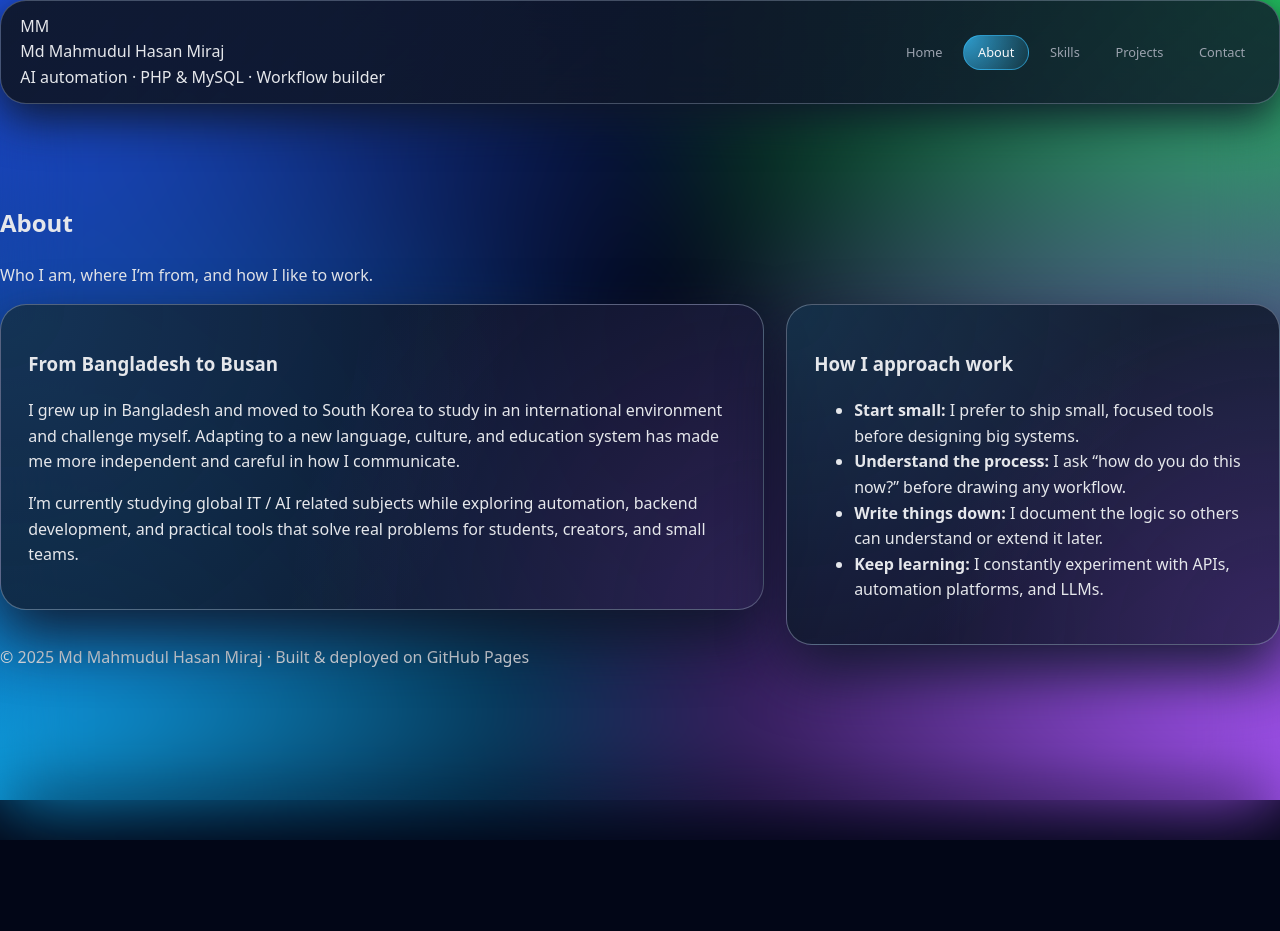
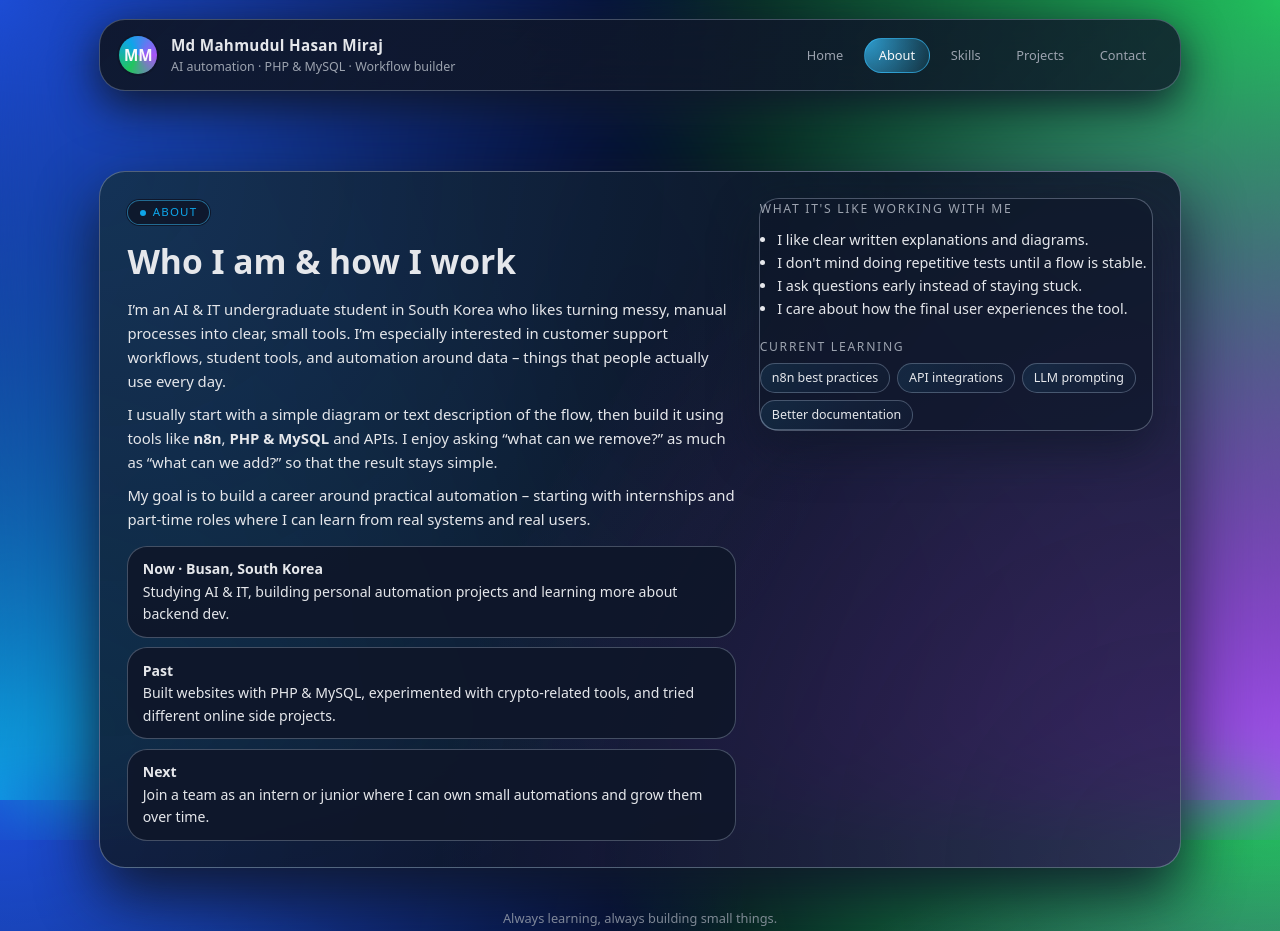
Before and after one commit to mirajmahmudul/mirajmahmudul.github.io, a plain HTML site: page about.html in a window 1280 px wide. Shown: the top 931 px of the page. Before the commit the page ends 800 px from the top, so only its background shows below. Drawn offline with Linux system fonts and the light colour scheme.

Commit message:
Update about.html

```diff
--- a/about.html
+++ b/about.html
@@ -4,97 +4,91 @@
   <meta charset="UTF-8" />
   <title>About · Md Mahmudul Hasan Miraj</title>
   <meta name="viewport" content="width=device-width, initial-scale=1" />
-  <meta name="description" content="Background of Md Mahmudul Hasan Miraj – from Bangladesh to Busan, studying AI & IT and building automation & backend projects." />
   <link rel="stylesheet" href="styles.css" />
 </head>
 <body>
-  <div class="noise-overlay"></div>
-  <div class="hero-bg"></div>
-
-  <header class="top-nav">
-    <div class="brand-mark">
-      <div class="brand-logo">MM</div>
-      <div class="brand-text">
-        <div class="brand-name">Md Mahmudul Hasan Miraj</div>
-        <div class="brand-role">AI automation · PHP &amp; MySQL · Workflow builder</div>
+  <div class="page">
+    <header class="site-header">
+      <nav class="top-nav">
+        <div class="brand">
+          <div class="brand-avatar">MM</div>
+          <div>
+            <div class="brand-text-main">Md Mahmudul Hasan Miraj</div>
+            <div class="brand-text-sub">AI automation · PHP &amp; MySQL · Workflow builder</div>
           </div>
         </div>
-    <nav class="nav-links">
+        <div class="nav-links">
           <a href="index.html" class="nav-link">Home</a>
           <a href="about.html" class="nav-link active">About</a>
           <a href="skills.html" class="nav-link">Skills</a>
           <a href="projects.html" class="nav-link">Projects</a>
           <a href="contact.html" class="nav-link">Contact</a>
+        </div>
       </nav>
     </header>
 
     <main>
-    <section class="section" data-animate>
-      <div class="section-header">
-        <h2>About</h2>
-        <p>Who I am, where I’m from, and how I like to work.</p>
+      <section class="two-column card animate-in">
+        <div class="about-body">
+          <span class="section-label">About</span>
+          <h1 class="page-heading">Who I am &amp; how I work</h1>
+          <p>
+            I’m an AI &amp; IT undergraduate student in South Korea who likes turning messy, manual processes
+            into clear, small tools. I’m especially interested in customer support workflows, student tools,
+            and automation around data – things that people actually use every day.
+          </p>
+          <p>
+            I usually start with a simple diagram or text description of the flow, then build it using tools
+            like <strong>n8n</strong>, <strong>PHP &amp; MySQL</strong> and APIs. I enjoy asking “what can we remove?”
+            as much as “what can we add?” so that the result stays simple.
+          </p>
+          <p>
+            My goal is to build a career around practical automation – starting with internships and
+            part-time roles where I can learn from real systems and real users.
+          </p>
+
+          <div class="timeline">
+            <div class="timeline-item">
+              <strong>Now · Busan, South Korea</strong><br />
+              Studying AI &amp; IT, building personal automation projects and learning more about backend dev.
+            </div>
+            <div class="timeline-item">
+              <strong>Past</strong><br />
+              Built websites with PHP &amp; MySQL, experimented with crypto-related tools, and tried different
+              online side projects.
+            </div>
+            <div class="timeline-item">
+              <strong>Next</strong><br />
+              Join a team as an intern or junior where I can own small automations and grow them over time.
+            </div>
+          </div>
         </div>
 
-      <div class="two-column">
-        <div class="card glass">
-          <h3 class="card-title">From Bangladesh to Busan</h3>
-          <p>
-            I grew up in Bangladesh and moved to South Korea to study in an
-            international environment and challenge myself. Adapting to a new language,
-            culture, and education system has made me more independent and careful in how I communicate.
-          </p>
-          <p>
-            I’m currently studying global IT / AI related subjects while exploring automation,
-            backend development, and practical tools that solve real problems for students,
-            creators, and small teams.
-          </p>
-        </div>
+        <aside class="card-soft">
+          <div class="mini-card-title">What it's like working with me</div>
+          <ul style="margin: 0.6rem 0 0; padding-left: 1.1rem; font-size: 0.9rem;">
+            <li>I like clear written explanations and diagrams.</li>
+            <li>I don't mind doing repetitive tests until a flow is stable.</li>
+            <li>I ask questions early instead of staying stuck.</li>
+            <li>I care about how the final user experiences the tool.</li>
+          </ul>
 
-        <div class="card glass">
-          <h3 class="card-title">How I approach work</h3>
-          <ul class="bullet-list">
-            <li><strong>Start small:</strong> I prefer to ship small, focused tools before designing big systems.</li>
-            <li><strong>Understand the process:</strong> I ask “how do you do this now?” before drawing any workflow.</li>
-            <li><strong>Write things down:</strong> I document the logic so others can understand or extend it later.</li>
-            <li><strong>Keep learning:</strong> I constantly experiment with APIs, automation platforms, and LLMs.</li>
-          </ul>
+          <div style="margin-top: 1.1rem;">
+            <div class="mini-card-title">Current learning</div>
+            <div class="chips" style="margin-top: 0.4rem;">
+              <span class="chip">n8n best practices</span>
+              <span class="chip">API integrations</span>
+              <span class="chip">LLM prompting</span>
+              <span class="chip">Better documentation</span>
             </div>
           </div>
+        </aside>
       </section>
+
+      <footer class="footer">
+        Always learning, always building small things.
+      </footer>
     </main>
-
-  <footer class="site-footer">
-    <span>© <span id="year"></span> Md Mahmudul Hasan Miraj</span>
-    <span class="footer-dot">·</span>
-    <span>Built &amp; deployed on GitHub Pages</span>
-  </footer>
-
-  <script>
-    document.getElementById('year').textContent = new Date().getFullYear();
-
-    const observer = new IntersectionObserver(
-      entries => {
-        entries.forEach(entry => {
-          if (entry.isIntersecting) entry.target.classList.add('visible');
-        });
-      },
-      { threshold: 0.35 }
-    );
-    document.querySelectorAll('[data-animate]').forEach(el => observer.observe(el));
-
-    document.querySelectorAll('.nav-link').forEach(link => {
-      link.addEventListener('click', function (e) {
-        const href = this.getAttribute('href');
-        if (!href || href.startsWith('#')) return;
-        if (this.href === window.location.href) return;
-
-        e.preventDefault();
-        document.body.classList.add('page-exit');
-        setTimeout(() => {
-          window.location.href = href;
-        }, 220);
-      });
-    });
-  </script>
+  </div>
 </body>
 </html>
```
Lines whose indentation alone changed are shown as unchanged.
